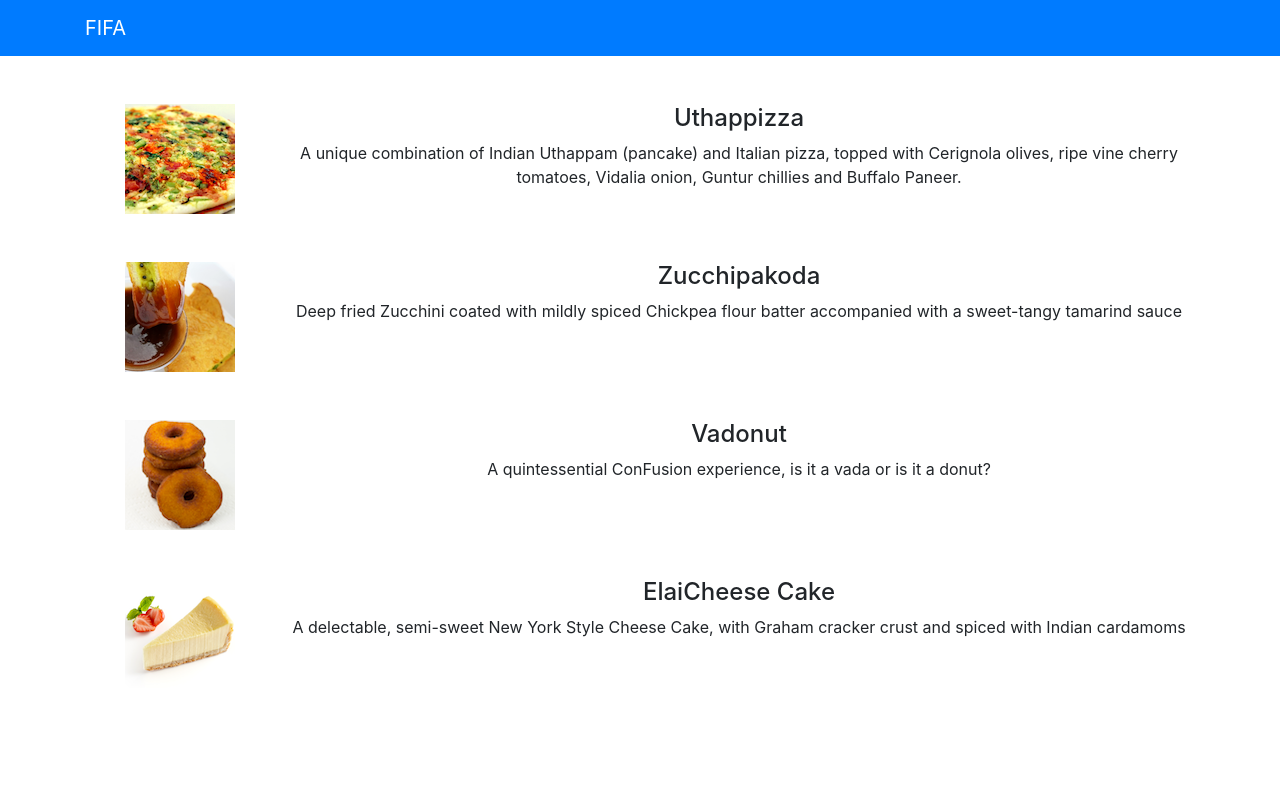
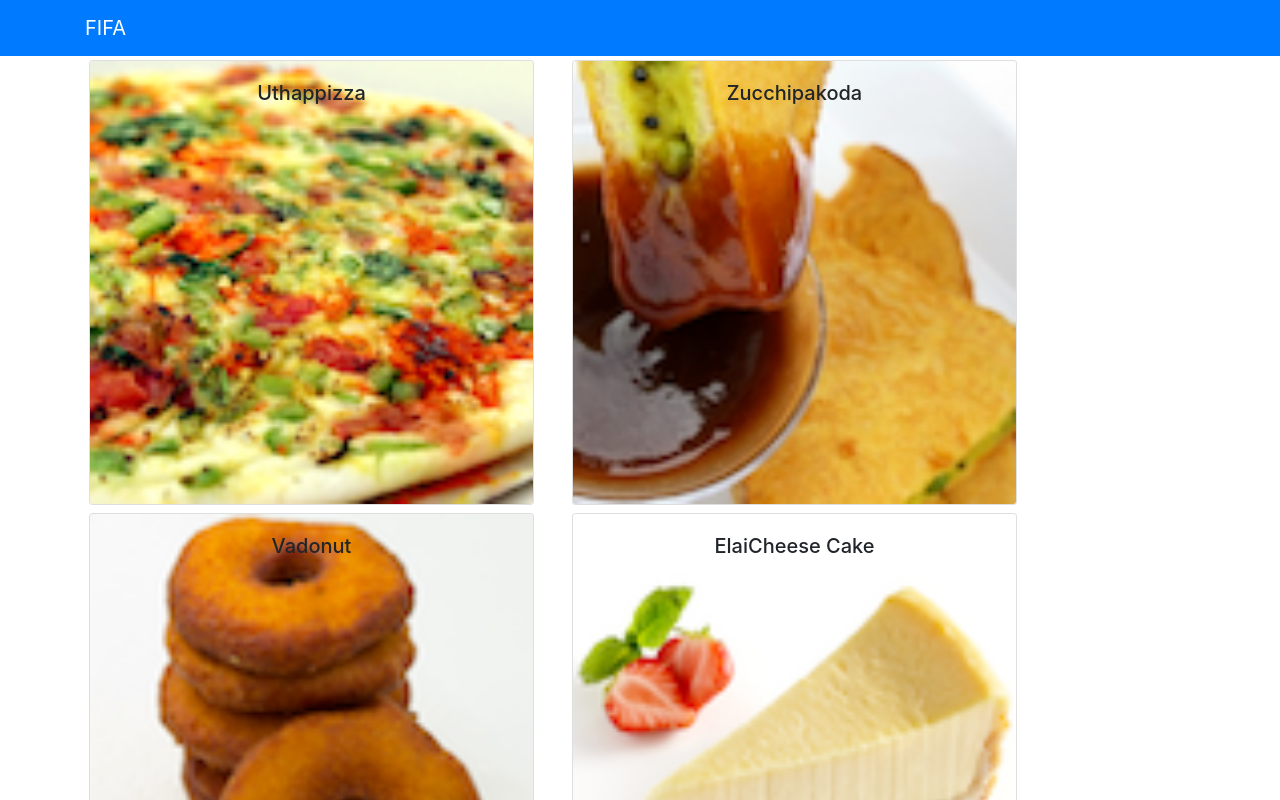
Before and after one commit to Nouman-Javaid/React-UI, a React (Create React App) app: page / in a window 1280 px wide. Shown: the top 800 px of the page. Built offline with nearby package versions, Linux system fonts and the light colour scheme.

Commit message:
reactComponentsPart2

```diff
--- a/src/App.js
+++ b/src/App.js
@@ -1,9 +1,20 @@
-import React from 'react';
+import React, { Component } from 'react';
 import {Navbar, NavbarBrand} from 'reactstrap';
 import './App.css';
 import Menu from './components/MainComponents';
+import {Dishes} from './shared/dishes';
 
-function App() {
+export default class App extends Component{
+
+  constructor(props) {
+    super(props)
+    this.state = {
+        dishes:Dishes
+    }
+
+  }
+
+  render(){
     return (
       <div className="App">
         <Navbar dark color="primary" >
@@ -12,9 +23,8 @@
           </div>
         </Navbar>
 
-      <Menu />
+        <Menu dishes = {this.state.dishes} />
       </div>
   );
   }
-
-export default App;
+}
--- a/src/components/MainComponents.js
+++ b/src/components/MainComponents.js
@@ -1,77 +1,65 @@
 import React, {Component} from 'react';
-import {Media} from 'reactstrap';
-//import 'public/assets';
+import { Card, CardImg, CardImgOverlay, CardBody, CardTitle, CardText } from 'reactstrap';
 
 export default class Menu extends Component{
 
     constructor(props){
-        super(props)
+        super(props);
+        this.state = {
+            selectedDish: null,
+        }
 
-        this.state = {
-            Dishes:[
-                {
-                    id: 0,
-                    name:'Uthappizza',
-                    image: 'assets/images/uthappizza.png',
-                    category: 'mains',
-                    label:'Hot',
-                    price:'4.99',
-                    description:'A unique combination of Indian Uthappam (pancake) and Italian pizza, topped with Cerignola olives, ripe vine cherry tomatoes, Vidalia onion, Guntur chillies and Buffalo Paneer.'                        },
-                 {
-                    id: 1,
-                    name:'Zucchipakoda',
-                    image: 'assets/images/zucchipakoda.png',
-                    category: 'appetizer',
-                    label:'',
-                    price:'1.99',
-                    description:'Deep fried Zucchini coated with mildly spiced Chickpea flour batter accompanied with a sweet-tangy tamarind sauce'                        },
-                 {
-                    id: 2,
-                    name:'Vadonut',
-                    image: 'assets/images/vadonut.png',
-                    category: 'appetizer',
-                    label:'New',
-                    price:'1.99',
-                    description:'A quintessential ConFusion experience, is it a vada or is it a donut?'                        },
-                 {
-                    id: 3,
-                    name:'ElaiCheese Cake',
-                    image: 'assets/images/elaicheesecake.png',
-                    category: 'dessert',
-                    label:'',
-                    price:'2.99',
-                    description:'A delectable, semi-sweet New York Style Cheese Cake, with Graham cracker crust and spiced with Indian cardamoms'                        }
-                 ],
+    }
+
+    onDishSelect(dish){
+        this.setState ({ selectedDish: dish });
+    }
+
+    renderDish(dish){
+        if(dish != null)
+            return(
+                <Card>
+                    <CardImg width="100" src={dish.image} alt={dish.name} />
+                        <CardBody>
+                            <CardTitle> {dish.name} </CardTitle>
+                            <CardText> {dish.description} </CardText>
+                        </CardBody>
+                </Card>
+            );
+
+        else
+            return(
+                <div></div>
+            );
+
+    }
 
 
-        }
-    }
 
-    render(){
-        const menu = this.state.Dishes.map( function(dish){
+    render() {
+        const menu = this.props.dishes.map((dish) => {
             return (
-                <div key={dish.id} className="col-12 mt-5" >
-                    <Media tag="li">
-                        <Media left href="#">
-                            <Media object src={dish.image} alt={dish.name} />
-                        </Media>
-                        <Media body className="ml-5">
-                            <Media heading> {dish.name} </Media>
-                            <p> {dish.description} </p>
-                        </Media>
-                    </Media>
+              <div  className="col-12 col-md-5 m-1">
+                <Card key={dish.id}
+                  onClick={() => this.onDishSelect(dish)}>
+                  <CardImg width="100%" src={dish.image} alt={dish.name} />
+                  <CardImgOverlay>
+                      <CardTitle>{dish.name}</CardTitle>
+                  </CardImgOverlay>
+                </Card>
+              </div>
+            );
+        });
+
+        return (
+            <div className="container">
+                <div className="row">
+                    {menu}
                 </div>
-
-              )
-        } );
-        return(
-            <div>
-                <div className="container">
-                    <div className="row">
-                        <Media list>
-                            {menu}
-                        </Media>
-                    </div>
+                <div className="row">
+                  <div  className="col-12 col-md-5 m-1">
+                    {this.renderDish(this.state.selectedDish)}
+                  </div>
                 </div>
             </div>
         );
--- /dev/null
+++ b/src/shared/dishes.js
@@ -0,0 +1,35 @@
+export const Dishes =
+[
+    {
+        id: 0,
+        name:'Uthappizza',
+        image: 'assets/images/uthappizza.png',
+        category: 'mains',
+        label:'Hot',
+        price:'4.99',
+        description:'A unique combination of Indian Uthappam (pancake) and Italian pizza, topped with Cerignola olives, ripe vine cherry tomatoes, Vidalia onion, Guntur chillies and Buffalo Paneer.'                        },
+     {
+        id: 1,
+        name:'Zucchipakoda',
+        image: 'assets/images/zucchipakoda.png',
+        category: 'appetizer',
+        label:'',
+        price:'1.99',
+        description:'Deep fried Zucchini coated with mildly spiced Chickpea flour batter accompanied with a sweet-tangy tamarind sauce'                        },
+     {
+        id: 2,
+        name:'Vadonut',
+        image: 'assets/images/vadonut.png',
+        category: 'appetizer',
+        label:'New',
+        price:'1.99',
+        description:'A quintessential ConFusion experience, is it a vada or is it a donut?'                        },
+     {
+        id: 3,
+        name:'ElaiCheese Cake',
+        image: 'assets/images/elaicheesecake.png',
+        category: 'dessert',
+        label:'',
+        price:'2.99',
+        description:'A delectable, semi-sweet New York Style Cheese Cake, with Graham cracker crust and spiced with Indian cardamoms'                        }
+     ]
```
Lines whose indentation alone changed are shown as unchanged.
